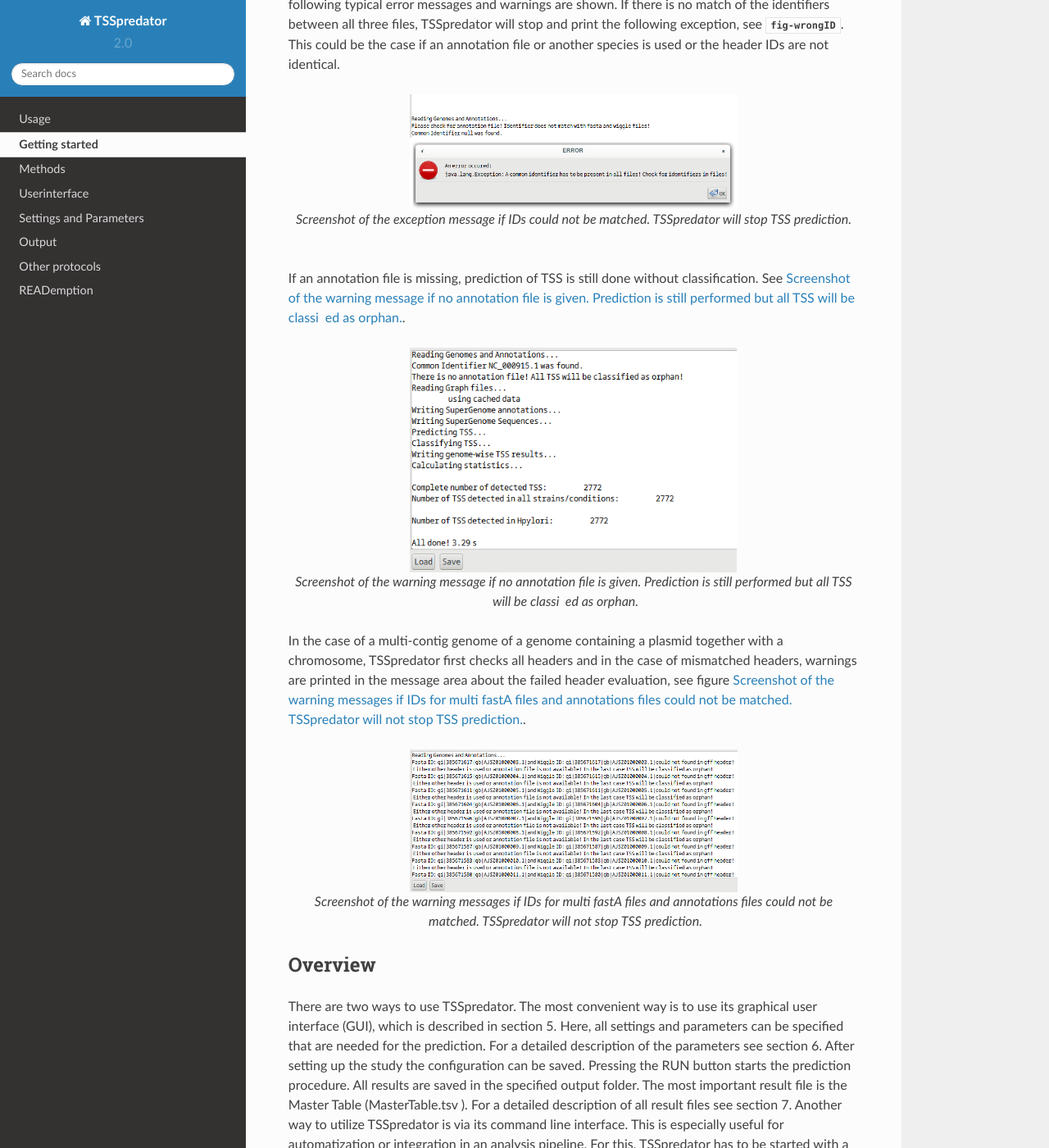
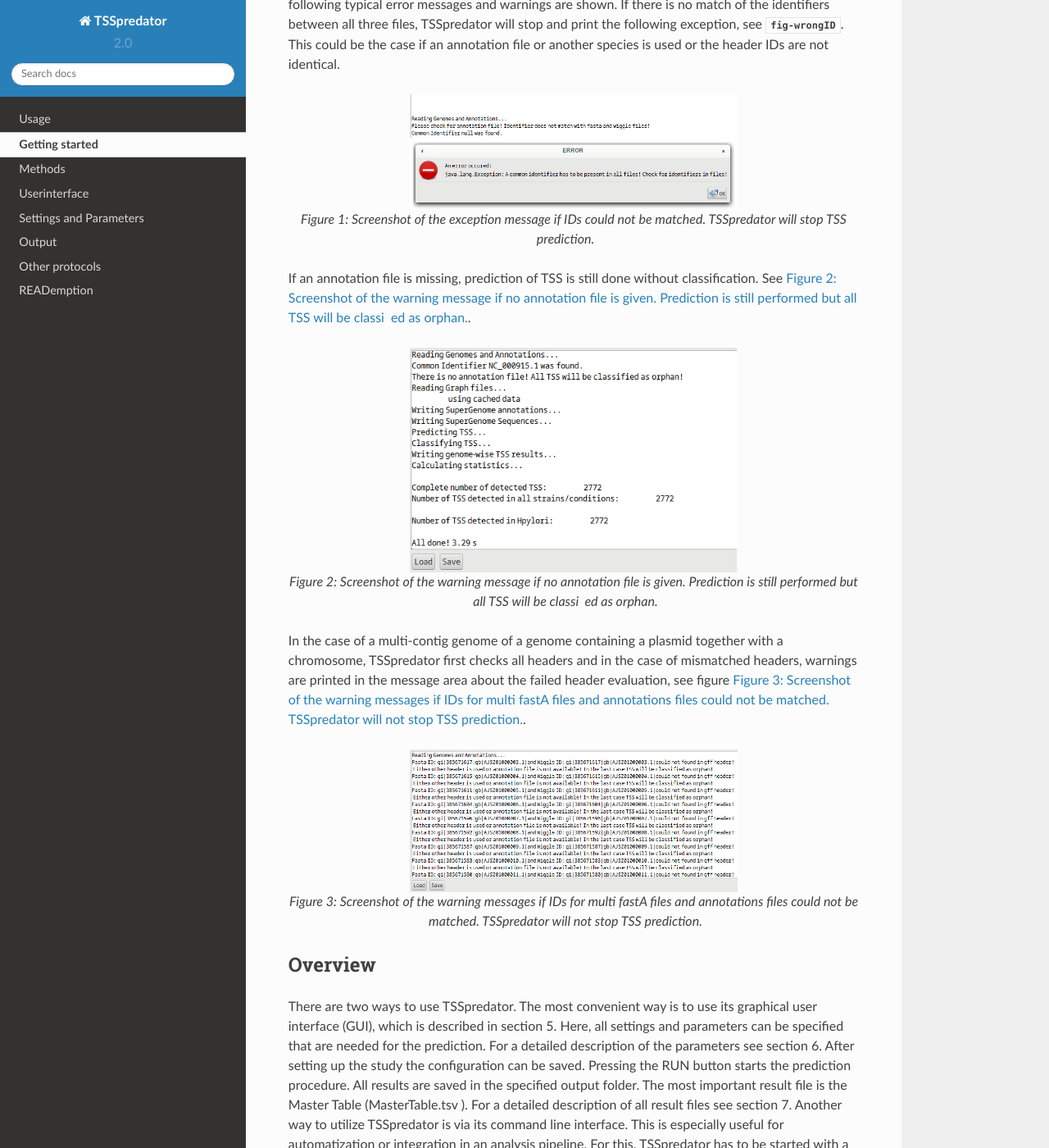
Before and after one commit to Integrative-Transcriptomics/TSSpredator2.0-rtd, a Sphinx documentation site: the page built from docs/source/start.rst, in a window 1280 px wide and 1400 px high, scrolled down 1364 px. Shown: the whole window at 82% size. Built offline with Sphinx 7.4.7 and the Read the Docs theme 2.0.0, drawn with Linux system fonts in a browser that asks for light colours.

Commit message:
update chapters

```diff
--- a/docs/source/start.rst
+++ b/docs/source/start.rst
@@ -79,7 +79,7 @@ or the header IDs are not identical.
 	:width: 400
 	:align: center
 
-	Screenshot of the exception message if IDs could not be matched. TSSpredator will stop
+	Figure 1: Screenshot of the exception message if IDs could not be matched. TSSpredator will stop
 	TSS prediction.
 
 If an annotation file is missing, prediction of TSS is still done without classification.
@@ -91,7 +91,7 @@ See :ref:`fig-noGFF`.
 	:width: 400
 	:align: center
 
-	Screenshot of the warning message if no annotation file is given. Prediction is still performed
+	Figure 2: Screenshot of the warning message if no annotation file is given. Prediction is still performed
 	but all TSS will be classi ed as orphan.
 
 
@@ -105,7 +105,7 @@ headers, warnings are printed in the message area about the failed header evalua
 	:width: 400
 	:align: center
 
-	Screenshot of the warning messages if IDs for multi fastA files and annotations files could not
+	Figure 3: Screenshot of the warning messages if IDs for multi fastA files and annotations files could not
 	be matched. TSSpredator will not stop TSS prediction.
 
 
--- a/docs/source/userinterface.rst
+++ b/docs/source/userinterface.rst
@@ -9,7 +9,7 @@ Userinterface
 	:width: 400
 	:align: center
 
-Screenshot of the TSSpredator graphical user interface.
+Figure 4: Screenshot of the TSSpredator graphical user interface.
 
 **Study setup** In the study setup area (Figure 4A) general settings for the study can be
 made. Most importantly these are the type of the study (comparison of strains (requires
```
